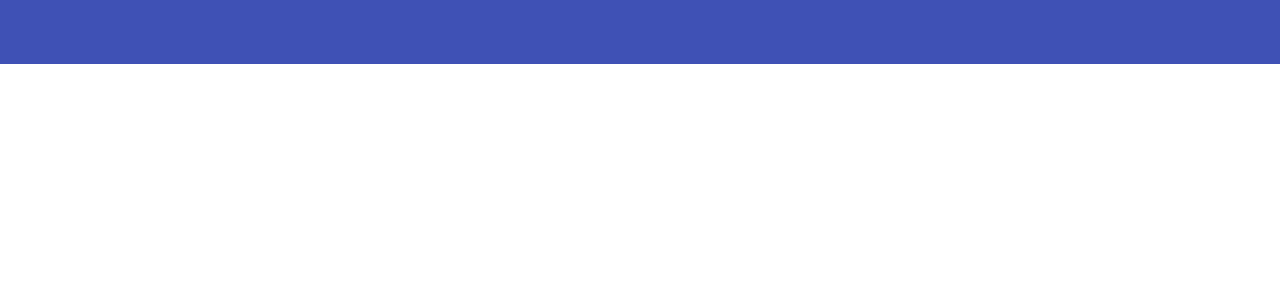
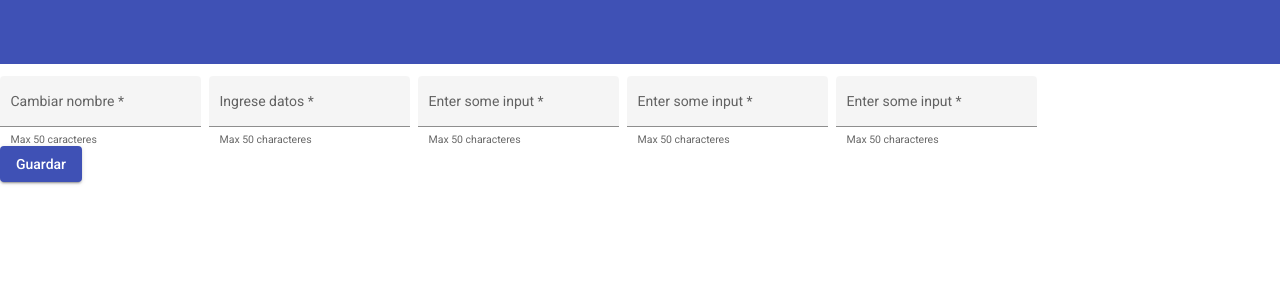
Before and after one commit to mjtullio/Stock_SanMiguel, an Angular app in the folder Frontend/: page /formproveedoresupdate in a window 1280 px wide. Before the commit this address led to /. Shown: the top 300 px of the page. Built offline with nearby package versions, Linux system fonts and the light colour scheme; no server answers.

Commit message:
Proveedoresupdate NO FUNCIONA

```diff
--- a/Frontend/src/app/app-routing.module.ts
+++ b/Frontend/src/app/app-routing.module.ts
@@ -9,6 +9,7 @@ import { PedidosproveedoresModule } from 'src/app/pages/pedidosproveedores/pedid
 import { PedidosventaModule } from 'src/app/pages/pedidosventa/pedidosventa.module';
 import { TiposModule } from 'src/app/pages/tipos/tipos.module';
 import { FormproveedoresModule } from 'src/app/pages/formproveedores/formproveedores.module';
+import { FormproveedoresupdateModule } from 'src/app/pages/formproveedoresupdate/formproveedoresupdate.module';
 
 const routes: Routes = [
   {
@@ -47,6 +48,11 @@ const routes: Routes = [
   {
     path:"formproveedores",
     loadChildren:()=> import('src/app/pages/formproveedores/formproveedores.module').then(m=>FormproveedoresModule)
+  },
+
+  {
+    path:"formproveedoresupdate",
+    loadChildren:()=> import('src/app/pages/formproveedoresupdate/formproveedoresupdate.module').then(m=>FormproveedoresupdateModule)
   }
 
 ];
--- a/Frontend/src/app/app.module.ts
+++ b/Frontend/src/app/app.module.ts
@@ -18,7 +18,7 @@ import { ProveedoresModule } from './pages/proveedores/proveedores.module';
 import { StockModule } from './pages/stock/stock.module';
 import { TiposModule } from './pages/tipos/tipos.module';
 import { FormproveedoresModule } from './pages/formproveedores/formproveedores.module';
-
+import { FormproveedoresupdateModule } from './pages/formproveedoresupdate/formproveedoresupdate.module';
 @NgModule({
   declarations: [
     AppComponent,
@@ -40,7 +40,8 @@ import { FormproveedoresModule } from './pages/formproveedores/formproveedores.m
     ProveedoresModule,
     StockModule,
     TiposModule,
-    FormproveedoresModule
+    FormproveedoresModule,
+    FormproveedoresupdateModule
 
 
 
--- a/Frontend/src/app/pages/formproveedores/formproveedores.component.ts
+++ b/Frontend/src/app/pages/formproveedores/formproveedores.component.ts
@@ -11,7 +11,7 @@ import { Validators } from '@angular/forms';
 @Component({
   selector: 'app-formproveedores',
   templateUrl: './formproveedores.component.html',
-  styleUrls: ['./formproveedores.component.css']
+  styleUrls: ['./formproveedores.component.css'],
 })
 export class FormproveedoresComponent implements OnInit {
 
--- /dev/null
+++ b/Frontend/src/app/pages/formproveedoresupdate/formproveedoresupdate.component.css
@@ -0,0 +1,3 @@
+.example-container .mat-form-field + .mat-form-field {
+    margin-left: 8px;
+  }
--- /dev/null
+++ b/Frontend/src/app/pages/formproveedoresupdate/formproveedoresupdate.component.html
@@ -0,0 +1,52 @@
+
+
+<div class="example-container">
+    <form [formGroup]="this.formProveedores">
+
+    <mat-form-field hintLabel="Max 50 caracteres" appearance="fill">
+        <mat-label>Cambiar nombre</mat-label>
+        <input matInput #input maxlength="50" formControlName="nombre">
+    </mat-form-field>
+
+    <mat-form-field hintLabel="Max 50 characteres" appearance="fill">
+        <mat-label>Ingrese datos</mat-label>
+        <input matInput #input maxlength="50" formControlName="localidad">
+    </mat-form-field>
+
+    <mat-form-field hintLabel="Max 50 characteres" appearance="fill">
+        <mat-label>Enter some input</mat-label>
+        <input matInput #input maxlength="50"  formControlName="telefono">
+    </mat-form-field>
+
+    <mat-form-field hintLabel="Max 50 characteres" appearance="fill">
+        <mat-label>Enter some input</mat-label>
+        <input matInput #input maxlength="50"  formControlName="email">
+    </mat-form-field>
+
+    <mat-form-field hintLabel="Max 50 characteres" appearance="fill">
+        <mat-label>Enter some input</mat-label>
+        <input matInput #input maxlength="50" formControlName="cuil_cuit">
+    </mat-form-field>
+
+    <!-- <mat-form-field hintLabel="Max 50 characteres" appearance="fill">
+        <mat-label>Enter some input</mat-label>
+        <input matInput #input maxlength="50" placeholder="Activo" formControlName="activo">
+        <mat-hint align="end">{{input.value?.length || 0}}/50</mat-hint>
+    </mat-form-field> -->
+
+    <!-- <mat-form-field appearance="fill">
+        <mat-label>Cars</mat-label>
+        <select matNativeControl required>
+            <option value="volvo">Volvo</option>
+            <option value="saab">Saab</option>
+            <option value="mercedes">Mercedes</option>
+            <option value="audi">Audi</option>
+        </select>
+    </mat-form-field> -->
+</form>
+</div>
+<section>
+    <div class="example-button-row">
+        <button mat-raised-button color="primary" (click)="actualizaProveedor()">Guardar</button>
+    </div>
+</section>
--- /dev/null
+++ b/Frontend/src/app/pages/formproveedoresupdate/formproveedoresupdate.component.ts
@@ -0,0 +1,79 @@
+import { Component, OnInit } from '@angular/core';
+import { AuthService } from 'src/app/services/auth.service';
+import { ActivatedRoute, Router } from '@angular/router';
+import IrepBackend from 'src/app//interfaces/IrespBackend';
+import { FormBuilder, FormGroup } from '@angular/forms';
+import { Validators } from '@angular/forms';
+import { ProveedoresService } from 'src/app/services/proveedores.service';
+
+
+@Component({
+  selector: 'app-formproveedoresupdate',
+  templateUrl: './formproveedoresupdate.component.html',
+  styleUrls: ['./formproveedoresupdate.component.css']
+})
+export class FormproveedoresupdateComponent implements OnInit {
+
+  formProveedores = this.fb.group({
+    nombre: ["", Validators.required],
+    localidad: ["", Validators.required],
+    telefono: ["", Validators.required],
+    email: ["", Validators.required],
+    cuil_cuit: ["", Validators.required],
+    activo: [1]
+    // activo: ["", Validators.required]
+
+  })
+
+  constructor(private _ProveedoresService: ProveedoresService, private authService: AuthService, public router: Router, public fb: FormBuilder, public activateRoute: ActivatedRoute) { }
+
+  actualizaProveedor() {
+    if (this.formProveedores.valid) {
+      this._ProveedoresService.updateProveedor(this.formProveedores.value).subscribe(resp => {
+        console.log(resp);
+        alert("Proveedor actualizado");
+        window.location.reload();
+        // this.router.navigate(['/proveedores']);
+
+
+      },
+        error => {
+          console.log(error);
+
+        }
+
+
+      )
+    }
+
+  }
+
+  editarProveedor(idProveedor: number){
+    this._ProveedoresService.muestraProveedor(idProveedor).subscribe((resp:any)=>{
+      this.formProveedores.get('nombre')?.setValue(resp.data.nombre);
+      this.formProveedores.get('localidad')?.setValue(resp.data.localidad);
+      this.formProveedores.get('cuil_cuit')?.setValue(resp.data.cuil_cuit);
+      this.formProveedores.get('email')?.setValue(resp.data.email);
+      this.formProveedores.get('telefono')?.setValue(resp.data.telefono);
+
+    })
+  }
+
+
+
+  ngOnInit(): void {
+
+
+    const ob:any = this.activateRoute.snapshot.paramMap.get('idProveedor');
+
+    this._ProveedoresService.muestraProveedor(ob).subscribe((resp:any)=>{
+      this.formProveedores.get('nombre')?.setValue(resp.data.nombre);
+      this.formProveedores.get('localidad')?.setValue(resp.data.localidad);
+      this.formProveedores.get('cuil_cuit')?.setValue(resp.data.cuil_cuit);
+      this.formProveedores.get('email')?.setValue(resp.data.email);
+      this.formProveedores.get('telefono')?.setValue(resp.data.telefono);
+
+    })
+  }
+
+}
--- a/Frontend/src/app/pages/proveedores/proveedores.component.html
+++ b/Frontend/src/app/pages/proveedores/proveedores.component.html
@@ -53,7 +53,7 @@
     <!-- Acciones -->
     <ng-container matColumnDef="acciones">
       <th mat-header-cell *matHeaderCellDef> Acciones </th>
-      <td mat-cell *matCellDef="let element"> <button mat-raised-button color="primary">Editar</button><button
+      <td mat-cell *matCellDef="let element"> <button mat-raised-button color="primary" (click)="onPressE(element.id_proveedor)">Editar</button><button
           mat-raised-button color="primary" (click)="bajaProveedor(element.id_proveedor)">Eliminar</button>
       </td>
     </ng-container>
@@ -62,14 +62,19 @@
     <tr mat-row *matRowDef="let row; columns: displayedColumns;"></tr>
   </table>
 </section>
+<br>
 <section>
   <div class="example-button-row">
-    <button mat-raised-button color="primary" (click)="onPress()">Agregar Proveedores</button>
+    <button mat-raised-button color="primary" (click)="onPressA()">Agregar Proveedores</button>
     <!-- <a mat-raised-button href="https://www.google.com/" target="_blank">Link</a> -->
 
   </div>
 </section>
-
+<br>
 <div id="comp-render" *ngIf="display">
   <app-formproveedores></app-formproveedores>
 </div>
+
+<div id="comp-render" *ngIf="displayupdate">
+  <app-formproveedoresupdate></app-formproveedoresupdate>
+</div>
--- a/Frontend/src/app/pages/proveedores/proveedores.component.ts
+++ b/Frontend/src/app/pages/proveedores/proveedores.component.ts
@@ -71,8 +71,30 @@ export class ProveedoresComponent implements OnInit {
   }
 
   display = false;
-  onPress() {
+  onPressA() {
     this.display = true;
+    this.displayupdate = false;
+
+    /*if you want the component to show and hide on click pressed, use
+    use this line
+    this.display = !this.display;*/
+  }
+
+
+datos={};
+  displayupdate = false;
+  onPressE(idProveedor: number) {
+    this.datos ={
+      id_proveedor:idProveedor
+    }
+
+
+    this.displayupdate = true;
+    this.display = false;
+    // const jsonToString = JSON.stringify(this.datos);
+    console.log(this.datos);
+
+    this.router.navigate([`/formproveedoresupdate/${this.datos}`])
     /*if you want the component to show and hide on click pressed, use
     use this line
     this.display = !this.display;*/
--- a/Frontend/src/app/pages/proveedores/proveedores.module.ts
+++ b/Frontend/src/app/pages/proveedores/proveedores.module.ts
@@ -5,6 +5,7 @@ import {MatButtonModule} from '@angular/material/button';
 import { ProveedoresRoutingModule } from './proveedores-routing.module';
 import { ProveedoresComponent } from './proveedores.component';
 import { FormproveedoresModule } from '../formproveedores/formproveedores.module';
+import { FormproveedoresupdateModule } from '../formproveedoresupdate/formproveedoresupdate.module';
 
 @NgModule({
   declarations: [
@@ -16,7 +17,8 @@ import { FormproveedoresModule } from '../formproveedores/formproveedores.module
     ProveedoresRoutingModule,
     MatTableModule,
     MatButtonModule,
-    FormproveedoresModule
+    FormproveedoresModule,
+    FormproveedoresupdateModule
   ],
   exports: [
     ProveedoresComponent
--- a/Frontend/src/app/services/proveedores.service.ts
+++ b/Frontend/src/app/services/proveedores.service.ts
@@ -21,4 +21,12 @@ export class ProveedoresService {
     return this.http.post<IrepBackend>(`http://localhost:3000/prov/agregarProveedor`,dataForm,{})
   }
 
+  updateProveedor(dataForm:{}){
+    return this.http.post<IrepBackend>(`http://localhost:3000/prov/updateProveedor`,dataForm,{})
+  }
+
+  muestraProveedor(id_proveedor: number){
+    return this.http.post<IrepBackend>(`http://localhost:3000/prov/muestraProv`,{id_proveedor: id_proveedor})
+  }
+
 }
```
Also changed, not shown: Frontend/src/app/pages/formproveedoresupdate/formproveedoresupdate-routing.module.ts (added, +14 -0 lines), Frontend/src/app/pages/formproveedoresupdate/formproveedoresupdate.module.ts (added, +31 -0 lines), 1 other file (tests, documents, lock files or other folders).
